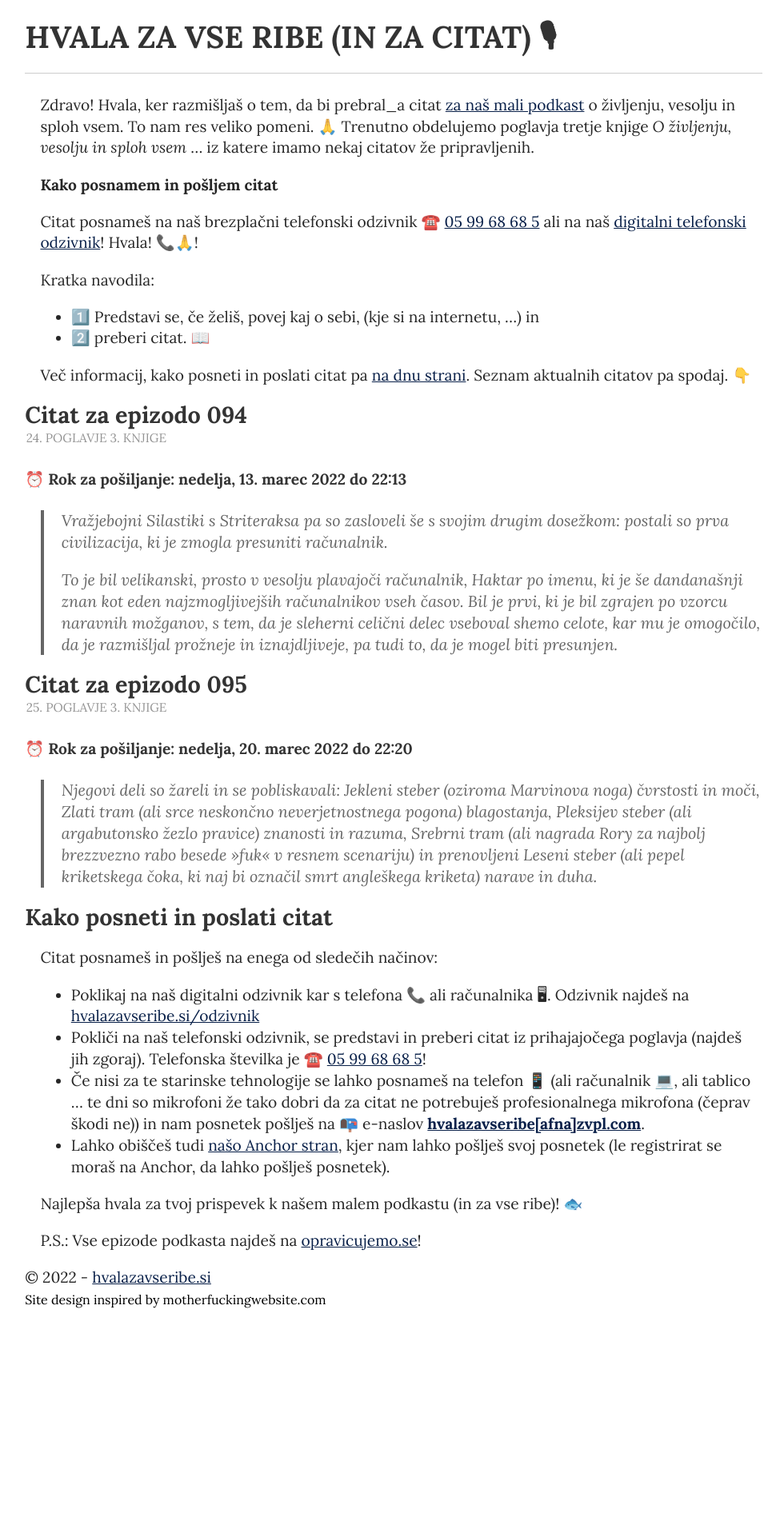
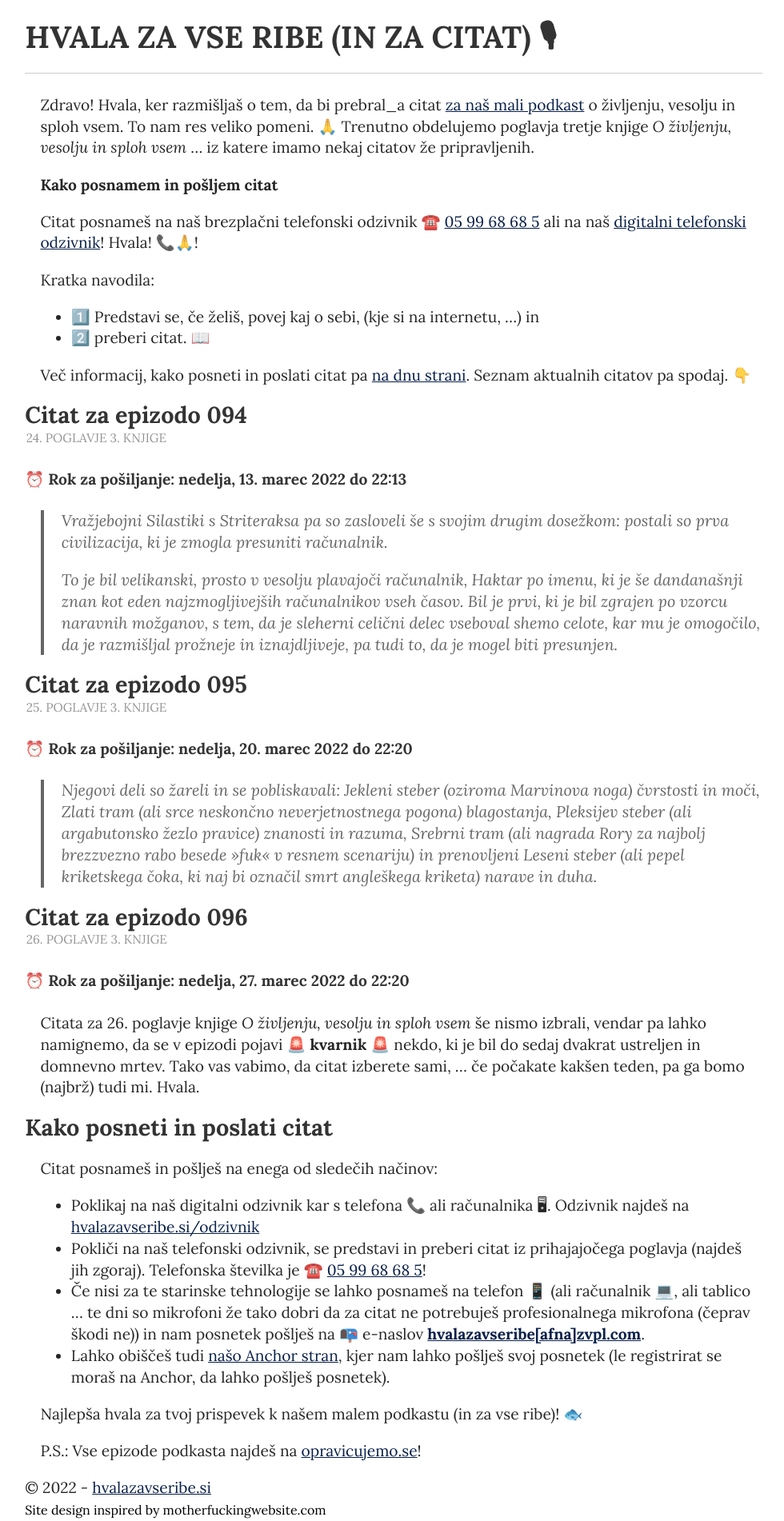
Before and after one commit to hvalazavseribe/hvalazavseribe.github.io, a Jekyll site: the page built from citat.md, in a window 1280 px wide. Shown: the whole page at 80% size, without its empty margins (148-1128 px from the left). Built offline with Jekyll 4.4.1, drawn with Linux system fonts in a browser that asks for light colours; before the commit the page ends 1638 px from its top, so only the background shows below that.

Commit message:
Update citat.md

```diff
--- a/citat.md
+++ b/citat.md
@@ -38,6 +38,14 @@ Več informacij, kako posneti in poslati citat pa [na dnu strani](https://hvalaz
 
 > Njegovi deli so žareli in se pobliskavali: Jekleni steber (oziroma Marvinova noga) čvrstosti in moči, Zlati tram (ali srce neskončno neverjetnostnega pogona) blagostanja, Pleksijev steber (ali argabutonsko žezlo pravice) znanosti in razuma, Srebrni tram (ali nagrada Rory za najbolj brezzvezno rabo besede »fuk« v resnem scenariju) in prenovljeni Leseni steber (ali pepel kriketskega čoka, ki naj bi označil smrt angleškega kriketa) narave in duha.
 
+## Citat za epizodo 096
+
+### 26. poglavje 3. knjige
+
+#### Rok za pošiljanje: nedelja, 27. marec 2022 do 22:20
+
+Citata za 26. poglavje knjige _O življenju, vesolju in sploh vsem_ še nismo izbrali, vendar pa lahko namignemo, da se v epizodi pojavi 🚨 **kvarnik** 🚨 nekdo, ki je bil do sedaj dvakrat ustreljen in domnevno mrtev. Tako vas vabimo, da citat izberete sami, ... če počakate kakšen teden, pa ga bomo (najbrž) tudi mi. Hvala.
+
 ## Kako posneti in poslati citat
 
 Citat posnameš in pošlješ na enega od sledečih načinov:
```
